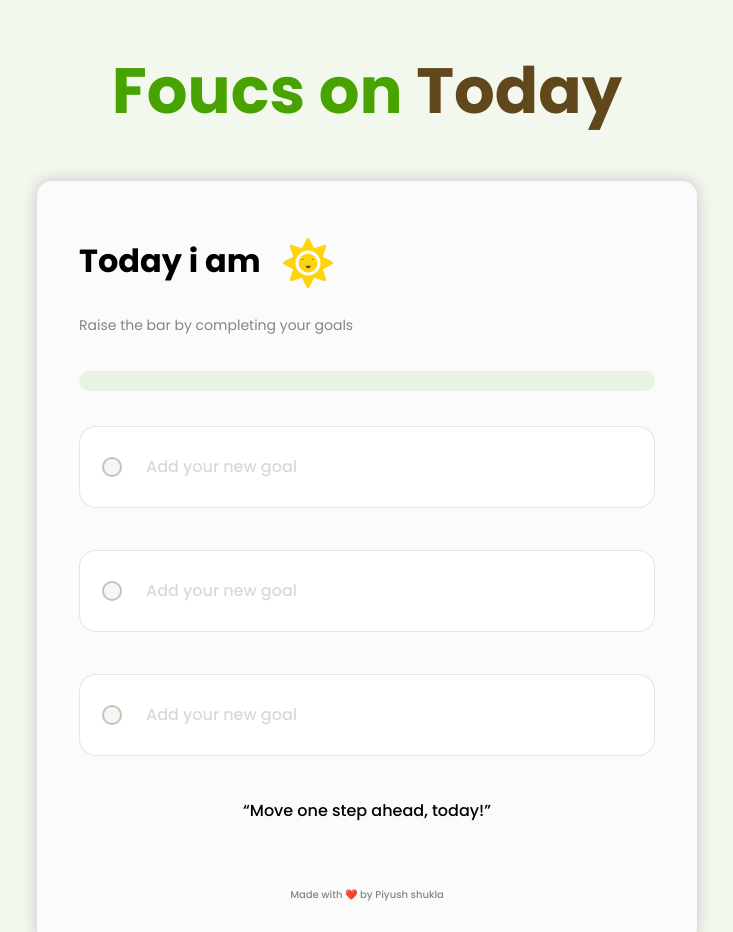
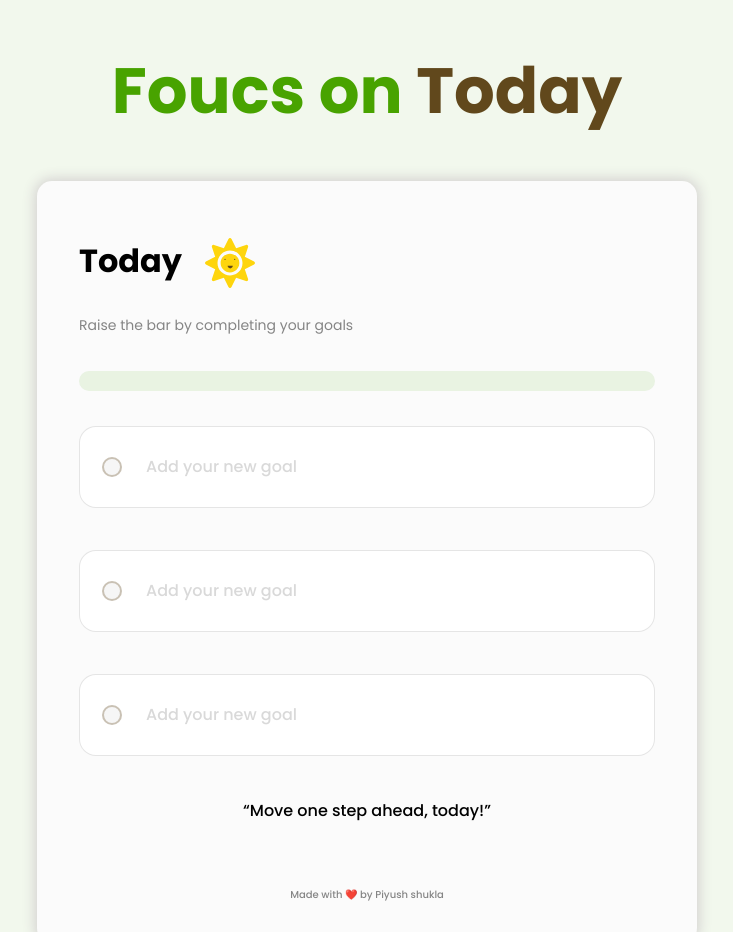
Before and after one commit to hackerworld25/Learning-git-, a plain HTML site: page index.html in a window 1280 px wide. Shown: the top 932 px of the page, without its empty margins (273-1006 px from the left). Drawn offline with Linux system fonts and the light colour scheme.

```diff
--- a/index.html
+++ b/index.html
@@ -16,7 +16,7 @@
          <h1 class="heading">Foucs on <span class="heading_today">Today</span></h1>
          <div class="container">
 
-            <h2 class="heading2" >Today i am
+            <h2 class="heading2" >Today
                 <img  src="Sun.svg" alt="">
             </h2>
             <p class="raise">Raise the bar by completing your goals</p>
```
